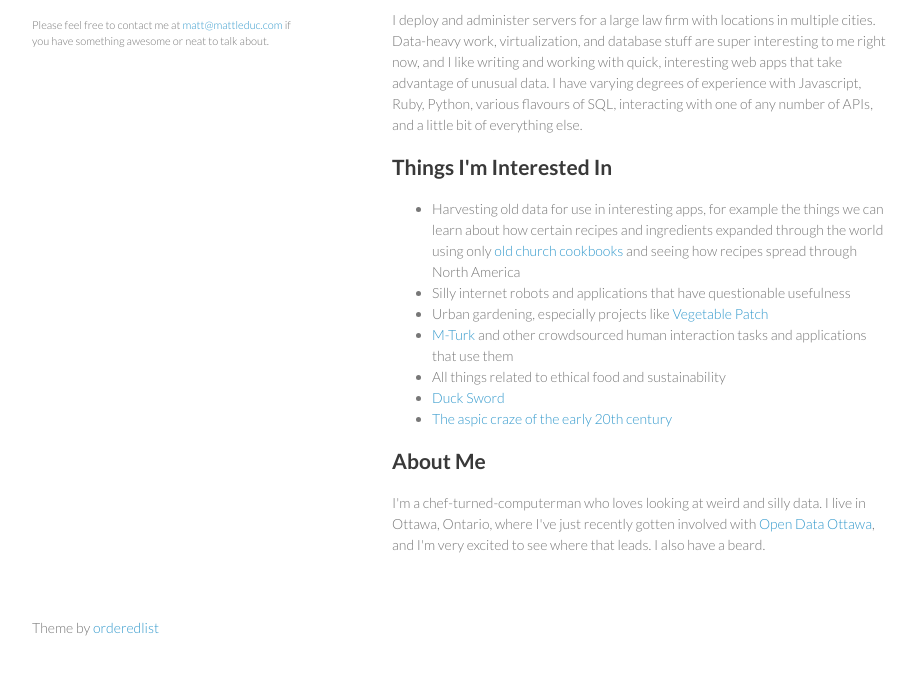
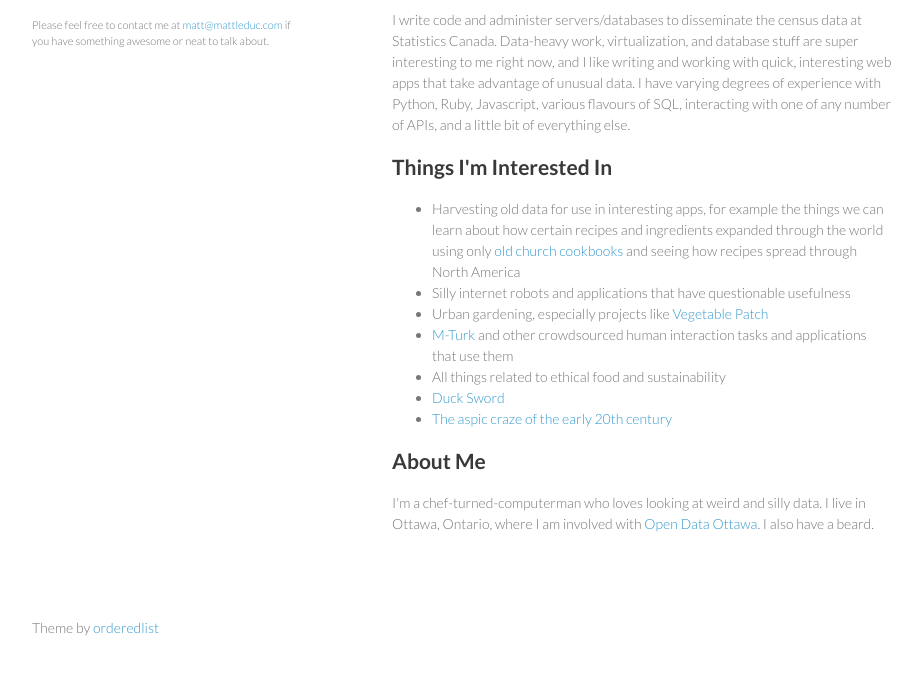
Before and after one commit to mattleduc/mattleduc.github.io, a plain HTML site: page index.html in a window 1280 px wide. Shown: the part 92-766 px from the top of the page, without its empty margins (178-1100 px from the left). Drawn offline with Linux system fonts and the light colour scheme.

Commit message:
I work at Statscan now!

```diff
--- a/index.html
+++ b/index.html
@@ -22,7 +22,7 @@
       <section>
         <h2>What I Do</h2>
 
-<p>I deploy and administer servers for a large law firm with locations in multiple cities. Data-heavy work, virtualization, and database stuff are super interesting to me right now, and I like writing and working with quick, interesting web apps that take advantage of unusual data. I have varying degrees of experience with Javascript, Ruby, Python, various flavours of SQL, interacting with one of any number of APIs, and a little bit of everything else.</p>
+<p>I write code and administer servers/databases to disseminate the census data at Statistics Canada. Data-heavy work, virtualization, and database stuff are super interesting to me right now, and I like writing and working with quick, interesting web apps that take advantage of unusual data. I have varying degrees of experience with Python, Ruby, Javascript, various flavours of SQL, interacting with one of any number of APIs, and a little bit of everything else.</p>
 
 <h2>Things I'm Interested In</h2>
 
@@ -37,7 +37,7 @@
 
 </ul><h2>About Me</h2>
 
-<p>I'm a chef-turned-computerman who loves looking at weird and silly data. I live in Ottawa, Ontario, where I've just recently gotten involved with <a href="http://opendataottawa.ca">Open Data Ottawa</a>, and I'm very excited to see where that leads. I also have a beard.</p>
+<p>I'm a chef-turned-computerman who loves looking at weird and silly data. I live in Ottawa, Ontario, where I am involved with <a href="http://opendataottawa.ca">Open Data Ottawa</a>. I also have a beard.</p>
       </section>
       <footer>
         <p>Theme by <a href="https://github.com/orderedlist">orderedlist</a></small></p>
```
